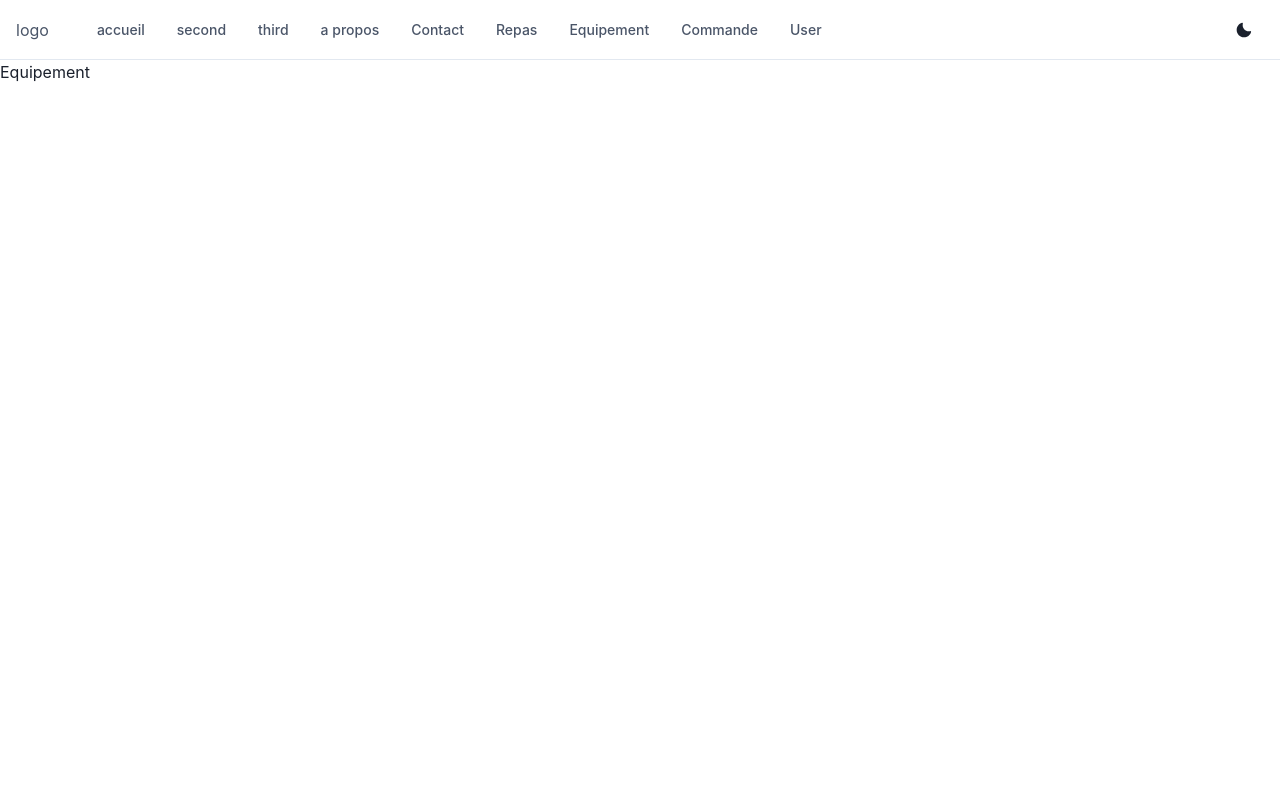
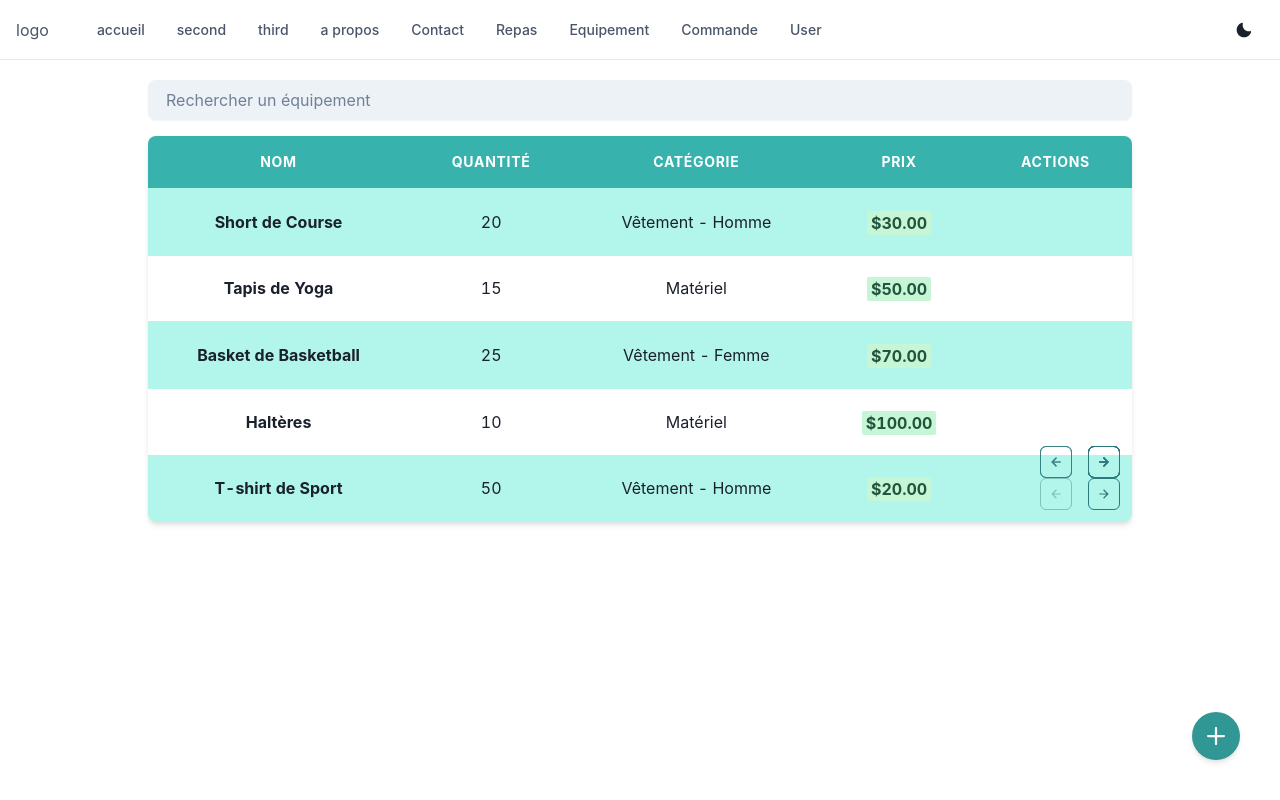
Before and after one commit to KabsiMontassar/mood-food, a React (Vite) app: page /Equipement in a window 1280 px wide. Built offline with nearby package versions, Linux system fonts and the light colour scheme.

Commit message:
Implemented endpoints for managing sports equipment: Add Equipment: Allows creation of new equipment records. Update Equipment: Enables modification of existing equipment details. Delete Equipment: Supports removal of equipment records.

```diff
--- a/src/Pages/Equipement.jsx
+++ b/src/Pages/Equipement.jsx
@@ -1,9 +1,265 @@
-import React from 'react'
+import React, { useState } from 'react';
+import {
+  Box, Input, Table, Thead, Tbody, Tr, Th, Td, IconButton,
+  Drawer, DrawerBody, DrawerFooter, DrawerHeader, DrawerOverlay,
+  DrawerContent, DrawerCloseButton, useDisclosure, VStack, Badge, HStack,
+  Select, Button
+} from '@chakra-ui/react';
+import { AddIcon, EditIcon, DeleteIcon, ArrowForwardIcon, ArrowBackIcon } from '@chakra-ui/icons';
 
-const Equipement = () => {
+const GestionEquipement = () => {
+  const initialEquipements = [
+    { nom: 'Short de Course', quantite: 20, categorie: 'Vêtement', prix: 30, sousCategorie: 'Homme' },
+    { nom: 'Tapis de Yoga', quantite: 15, categorie: 'Matériel', prix: 50, sousCategorie: '' },
+    { nom: 'Basket de Basketball', quantite: 25, categorie: 'Vêtement', prix: 70, sousCategorie: 'Femme' },
+    { nom: 'Haltères', quantite: 10, categorie: 'Matériel', prix: 100, sousCategorie: '' },
+    { nom: 'T-shirt de Sport', quantite: 50, categorie: 'Vêtement', prix: 20, sousCategorie: 'Homme' },
+    { nom: 'Rameur', quantite: 5, categorie: 'Matériel', prix: 300, sousCategorie: '' },
+    { nom: 'Legging de Yoga', quantite: 35, categorie: 'Vêtement', prix: 40, sousCategorie: 'Femme' },
+    { nom: 'Ballon de Football', quantite: 20, categorie: 'Matériel', prix: 25, sousCategorie: '' },
+    { nom: 'Chaussures de Running', quantite: 18, categorie: 'Vêtement', prix: 60, sousCategorie: 'Homme' },
+    { nom: 'Kettlebell', quantite: 8, categorie: 'Matériel', prix: 80, sousCategorie: '' }
+  ];
+
+  const [equipements, setEquipements] = useState(initialEquipements);
+  const [recherche, setRecherche] = useState('');
+  const [nouvelEquipement, setNouvelEquipement] = useState({ nom: '', quantite: 0, categorie: '', prix: 0, sousCategorie: '' });
+  const [categories] = useState(['Vêtement', 'Matériel']);
+  const [sousCategories] = useState({ Vêtement: ['Homme', 'Femme'] });
+  const [editingIndex, setEditingIndex] = useState(null);
+  const { isOpen, onOpen, onClose } = useDisclosure();
+  const btnRef = React.useRef();
+
+  // Pagination state
+  const [currentPage, setCurrentPage] = useState(0);
+  const itemsPerPage = 5;
+
+  const openDrawerForEdit = (index) => {
+    setNouvelEquipement(equipements[index]);
+    setEditingIndex(index);
+    onOpen();
+  };
+
+  const ajouterEquipement = () => {
+    if (editingIndex !== null) {
+      const equipementsMisAJour = equipements.map((e, i) => (i === editingIndex ? nouvelEquipement : e));
+      setEquipements(equipementsMisAJour);
+      setEditingIndex(null);
+    } else {
+      setEquipements([...equipements, nouvelEquipement]);
+    }
+    setNouvelEquipement({ nom: '', quantite: 0, categorie: '', prix: 0, sousCategorie: '' });
+    onClose();
+  };
+
+  const mettreAJourEquipement = (index) => {
+    openDrawerForEdit(index);
+  };
+
+  const supprimerEquipement = (index) => {
+    const equipementsMisAJour = equipements.filter((_, i) => i !== index);
+    setEquipements(equipementsMisAJour);
+  };
+
+  const handleCategoryChange = (e) => {
+    const categorie = e.target.value;
+    setNouvelEquipement(prev => ({
+      ...prev,
+      categorie,
+      sousCategorie: categorie === 'Vêtement' ? prev.sousCategorie : ''
+    }));
+  };
+
+  const handleSousCategorieChange = (e) => {
+    setNouvelEquipement(prev => ({ ...prev, sousCategorie: e.target.value }));
+  };
+
+  const equipementsFiltres = equipements.filter((equipement) =>
+    equipement.nom.toLowerCase().includes(recherche.toLowerCase())
+  );
+
+  // Paginated equipment
+  const paginatedEquipements = equipementsFiltres.slice(
+    currentPage * itemsPerPage,
+    (currentPage + 1) * itemsPerPage
+  );
+
+  const handleNextPage = () => {
+    if ((currentPage + 1) * itemsPerPage < equipementsFiltres.length) {
+      setCurrentPage(currentPage + 1);
+    }
+  };
+
+  const handlePreviousPage = () => {
+    if (currentPage > 0) {
+      setCurrentPage(currentPage - 1);
+    }
+  };
+
   return (
-    <div>Equipement</div>
-  )
-}
+    <Box p={5} maxW="container.lg" mx="auto" position="relative">
+      <Input
+        placeholder="Rechercher un équipement"
+        value={recherche}
+        onChange={(e) => setRecherche(e.target.value)}
+        mb={4}
+        variant="filled"
+        borderRadius="lg"
+        shadow="sm"
+      />
 
-export default Equipement
+      <Table variant="striped" colorScheme="teal" size="lg" shadow="md" borderRadius="lg" overflow="hidden">
+        <Thead bg="teal.400">
+          <Tr>
+            <Th color="white" textAlign="center">Nom</Th>
+            <Th color="white" textAlign="center">Quantité</Th>
+            <Th color="white" textAlign="center">Catégorie</Th>
+            <Th color="white" textAlign="center">Prix</Th>
+            <Th color="white" textAlign="center">Actions</Th>
+          </Tr>
+        </Thead>
+        <Tbody>
+          {paginatedEquipements.map((equipement, index) => (
+            <Tr key={index} _hover={{ bg: "teal.50" }}>
+              <Td textAlign="center" fontWeight="bold">{equipement.nom}</Td>
+              <Td textAlign="center">{equipement.quantite}</Td>
+              <Td textAlign="center">
+                {equipement.categorie}
+                {equipement.sousCategorie && ` - ${equipement.sousCategorie}`}
+              </Td>
+              <Td textAlign="center">
+                <Badge colorScheme="green" fontSize="1em">
+                  ${equipement.prix.toFixed(2)}
+                </Badge>
+              </Td>
+              <Td textAlign="center">
+              <HStack position="absolute" bottom={16} right={8} spacing={4}>
+  <IconButton
+    onClick={handlePreviousPage}
+    icon={<ArrowBackIcon />}
+    colorScheme="teal"
+    variant="outline"
+    aria-label="Page précédente"
+    size="sm"  // Smaller size
+    isDisabled={currentPage === 0}
+  />
+  <IconButton
+    onClick={handleNextPage}
+    icon={<ArrowForwardIcon />}
+    colorScheme="teal"
+    variant="outline"
+    aria-label="Page suivante"
+    size="sm"  // Smaller size
+    isDisabled={(currentPage + 1) * itemsPerPage >= equipementsFiltres.length}
+  />
+</HStack>
+
+              </Td>
+            </Tr>
+          ))}
+        </Tbody>
+      </Table>
+
+      {/* Pagination Arrows */}
+      <HStack position="absolute" bottom={8} right={8} spacing={4}>
+        <IconButton
+          onClick={handlePreviousPage}
+          icon={<ArrowBackIcon />}
+          colorScheme="teal"
+          variant="outline"
+          aria-label="Page précédente"
+          size="sm"  // Smaller size
+          isDisabled={currentPage === 0}
+        />
+        <IconButton
+          onClick={handleNextPage}
+          icon={<ArrowForwardIcon />}
+          colorScheme="teal"
+          variant="outline"
+          aria-label="Page suivante"
+          size="sm"  // Smaller size
+          isDisabled={(currentPage + 1) * itemsPerPage >= equipementsFiltres.length}
+        />
+      </HStack>
+
+      <IconButton
+        ref={btnRef}
+        icon={<AddIcon />}
+        colorScheme="teal"
+        onClick={() => {
+          setNouvelEquipement({ nom: '', quantite: 0, categorie: '', prix: 0, sousCategorie: '' });
+          setEditingIndex(null);
+          onOpen();
+        }}
+        mt={6}
+        size="lg"
+        shadow="md"
+        borderRadius="full"
+        position="fixed"
+        bottom={10}
+        right={10}
+        aria-label="Ajouter un équipement"
+      />
+
+      <Drawer
+        isOpen={isOpen}
+        placement="right"
+        onClose={onClose}
+        finalFocusRef={btnRef}
+      >
+        <DrawerOverlay />
+        <DrawerContent borderRadius="lg" maxW="md">
+          <DrawerCloseButton />
+          <DrawerHeader borderBottomWidth="1px">
+            {editingIndex !== null ? 'Modifier l\'Équipement' : 'Ajouter un Équipement'}
+          </DrawerHeader>
+
+          <DrawerBody>
+            <VStack spacing={4} align="stretch">
+              <Input
+                placeholder="Nom de l'Équipement"
+                value={nouvelEquipement.nom}
+                onChange={(e) => setNouvelEquipement({ ...nouvelEquipement, nom: e.target.value })}
+              />
+              <Input
+                placeholder="Quantité"
+                type="number"
+                value={nouvelEquipement.quantite}
+                onChange={(e) => setNouvelEquipement({ ...nouvelEquipement, quantite: parseInt(e.target.value, 10) })}
+              />
+              <Select placeholder="Catégorie" value={nouvelEquipement.categorie} onChange={handleCategoryChange}>
+                {categories.map((categorie) => (
+                  <option key={categorie} value={categorie}>{categorie}</option>
+                ))}
+              </Select>
+              {nouvelEquipement.categorie === 'Vêtement' && (
+                <Select placeholder="Sous-catégorie" value={nouvelEquipement.sousCategorie} onChange={handleSousCategorieChange}>
+                  {sousCategories[nouvelEquipement.categorie].map((sousCategorie) => (
+                    <option key={sousCategorie} value={sousCategorie}>{sousCategorie}</option>
+                  ))}
+                </Select>
+              )}
+              <Input
+                placeholder="Prix"
+                type="number"
+                value={nouvelEquipement.prix}
+                onChange={(e) => setNouvelEquipement({ ...nouvelEquipement, prix: parseFloat(e.target.value) })}
+              />
+            </VStack>
+          </DrawerBody>
+
+          <DrawerFooter>
+            <Button variant="outline" mr={3} onClick={onClose}>
+              Annuler
+            </Button>
+            <Button colorScheme="teal" onClick={ajouterEquipement}>
+              {editingIndex !== null ? 'Enregistrer' : 'Ajouter'}
+            </Button>
+          </DrawerFooter>
+        </DrawerContent>
+      </Drawer>
+    </Box>
+  );
+};
+
+export default GestionEquipement;
--- a/src/Pages/Repas.jsx
+++ /dev/null
@@ -1,9 +0,0 @@
-import React from 'react'
-
-const Repas = () => {
-  return (
-    <div>Repas</div>
-  )
-}
-
-export default Repas
```
